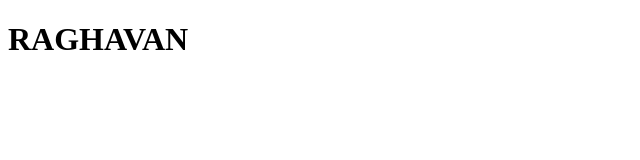
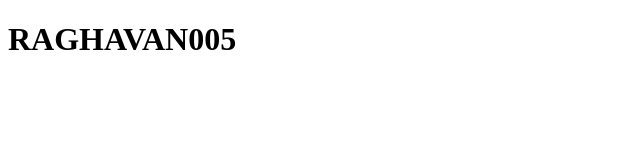
Before and after one commit to Ragavan01/Advanced-technologies-cover-page, a plain HTML site: page index.html in a window 1280 px wide. Shown: the whole page, without its empty margins (0-640 px from the left). Drawn offline with Linux system fonts and the light colour scheme.

Commit message:
Changed RAGHAVAN002

```diff
--- a/index.html
+++ b/index.html
@@ -8,7 +8,7 @@
 </head>
 <body>
     <div>
-        <h1>RAGHAVAN</h1>
+        <h1>RAGHAVAN005</h1>
     </div>
 </body>
 </html>
```
